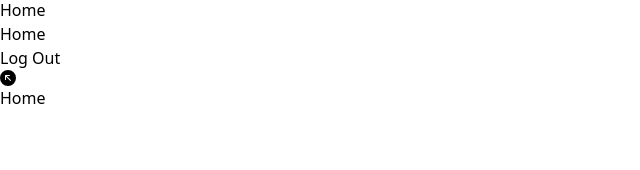
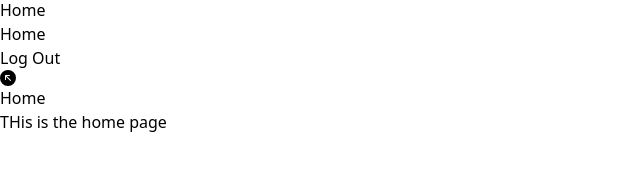
Before and after one commit to imran0dot/todo, a React (Vite) app: page / in a window 1280 px wide. Shown: the part 374-544 px from the top of the page, without its empty margins (0-640 px from the left). Built offline with nearby package versions, Linux system fonts and the light colour scheme.

Commit message:
added some base folder

```diff
--- a/package.json
+++ b/package.json
@@ -10,9 +10,13 @@
     "preview": "vite preview"
   },
   "dependencies": {
+    "localforage": "^1.10.0",
+    "match-sorter": "^6.3.1",
     "react": "^18.2.0",
     "react-dom": "^18.2.0",
-    "react-icons": "^4.11.0"
+    "react-icons": "^4.11.0",
+    "react-router-dom": "^6.15.0",
+    "sort-by": "^1.2.0"
   },
   "devDependencies": {
     "@types/react": "^18.2.15",
--- a/src/App.tsx
+++ b/src/App.tsx
@@ -1,13 +1,20 @@
 import './App.css'
 import Header from '@/components/shared/header'
-import Todo from './components/base/todo'
+import { Outlet } from "react-router-dom"
+import Sidebar from './components/base/sidebar'
+
 
 const App = () => {
 
   return (
     <>
       <Header />
-      <Todo />
+      <div className='flex'>
+        <Sidebar />
+        <div className='p-5'>
+          <Outlet />
+        </div>
+      </div>
     </>
   )
 }
--- a/src/components/base/todo/index.tsx
+++ b/src/components/base/sidebar/index.tsx
@@ -1,6 +1,6 @@
 import NavMenu from "./navMenu";
 
-const Todo = () => {
+const Sidebar = () => {
     const menuItems = [
         {
             "name": "Home",
@@ -8,8 +8,7 @@ const Todo = () => {
         },
     ]
     return (
-        <div>
-            <body className="bg-gray-100">
+            <div className="bg-gray-100">
 
                 <aside className="bg-gray-800 text-white w-64 min-h-screen p-4">
                     <nav>
@@ -20,9 +19,8 @@ const Todo = () => {
                         </ul>
                     </nav>
                 </aside>
-            </body>
-        </div>
+            </div>
     );
 };
 
-export default Todo;
+export default Sidebar;
--- /dev/null
+++ b/src/components/routes/AppRouter.tsx
@@ -0,0 +1,15 @@
+import App from "@/App";
+import HomePage from "@/pages/home";
+import { createBrowserRouter } from "react-router-dom";
+
+const router = createBrowserRouter([
+    {
+        path: "/",
+        element: <App />,
+        children: [{
+            path: "/",
+            element: <HomePage />
+        }]
+    },
+]);
+export default router;
--- a/src/main.tsx
+++ b/src/main.tsx
@@ -1,10 +1,11 @@
 import React from 'react'
 import ReactDOM from 'react-dom/client'
-import App from './App.tsx'
 import './index.css'
+import { RouterProvider } from "react-router-dom";
+import router from '@components/routes/AppRouter';
 
 ReactDOM.createRoot(document.getElementById('root')!).render(
   <React.StrictMode>
-    <App />
+    <RouterProvider router={router} />
   </React.StrictMode>,
 )
```
Also changed, not shown: src/components/base/loader/index.tsx (added, +9 -0 lines), src/components/base/sidebar/navMenu.tsx (renamed from src/components/base/todo/navMenu.tsx), 1 other file (tests, documents, lock files or other folders).
